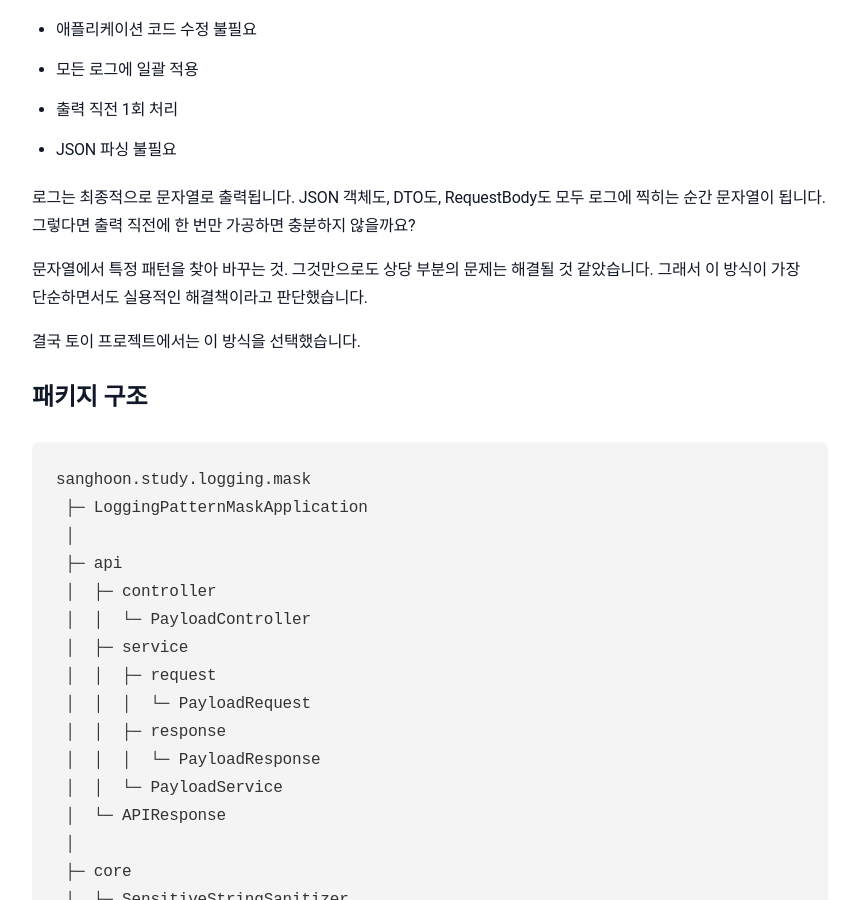
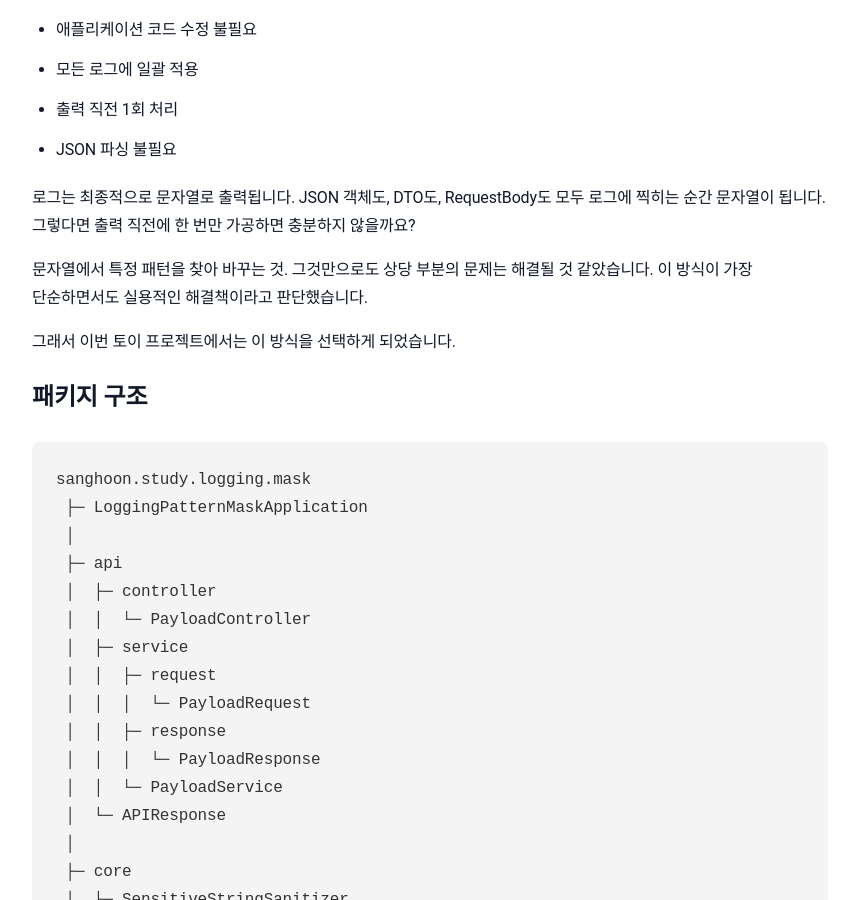
Before and after one commit to sanghoon-lee/sanghoon-lee.github.io, a Jekyll site: the page built from _posts/2026-02-16-logging-pattern-mask.md, in a window 1280 px wide and 900 px high, scrolled down 2450 px. Shown: the whole window, without its empty margins (210-1066 px from the left). Built offline with Jekyll 4.4.1, drawn with Linux system fonts in a browser that asks for light colours; nearby versions of some CDN libraries; comment, search, counter and statistics services are not loaded; some of the changed text lies outside the part shown.

Commit message:
logging-pattern-mask.md 포스팅 추가

```diff
--- a/_posts/2026-02-16-logging-pattern-mask.md
+++ b/_posts/2026-02-16-logging-pattern-mask.md
@@ -5,7 +5,7 @@ date: 2026-02-16
 categories: 토이프로젝트
 ---
 
-회사에서 운영하고 있는 서비스를 들여다보면 애플리케이션의 로그 출력이 충분히 통제되고 있다는 느낌은 들지 않았습니다. 특히, 전화번호나 이메일주소 같은 민감 정보가 그대로 출력되어 있는 경우도 종종 보였습니다.
+회사에서 운영하고 있는 서비스를 들여다보면, 애플리케이션의 로그 출력이 충분히 통제되고 있다는 느낌은 들지 않았습니다. 특히, 전화번호나 이메일주소 같은 민감 정보가 그대로 출력되어 있는 경우도 종종 보였습니다.
 
 로그 출력에 대한 명확한 사내 표준이 없는 상태에서 각 개발자가 자신의 스타일에 맞춰 로그를 남기다 보니 그런것 같습니다.작년에 ISMS 심사를 준비하면서도 이러한 문제들이 이슈가 되기도 했습니다. 로그 관리에 대한 고민이 필요했습니다.
 
@@ -87,9 +87,9 @@ Logback에서 PatternLayout을 확장하여 출력 문자열을 가공하는 방
 로그는 최종적으로 문자열로 출력됩니다. JSON 객체도, DTO도, RequestBody도
 모두 로그에 찍히는 순간 문자열이 됩니다. 그렇다면 출력 직전에 한 번만 가공하면 충분하지 않을까요?
 
-문자열에서 특정 패턴을 찾아 바꾸는 것. 그것만으로도 상당 부분의 문제는 해결될 것 같았습니다. 그래서 이 방식이 가장 단순하면서도 실용적인 해결책이라고 판단했습니다.
+문자열에서 특정 패턴을 찾아 바꾸는 것. 그것만으로도 상당 부분의 문제는 해결될 것 같았습니다. 이 방식이 가장 단순하면서도 실용적인 해결책이라고 판단했습니다.
 
-결국 토이 프로젝트에서는 이 방식을 선택했습니다.
+그래서 이번 토이 프로젝트에서는 이 방식을 선택하게 되었습니다.
 
 ## 패키지 구조
 
```
